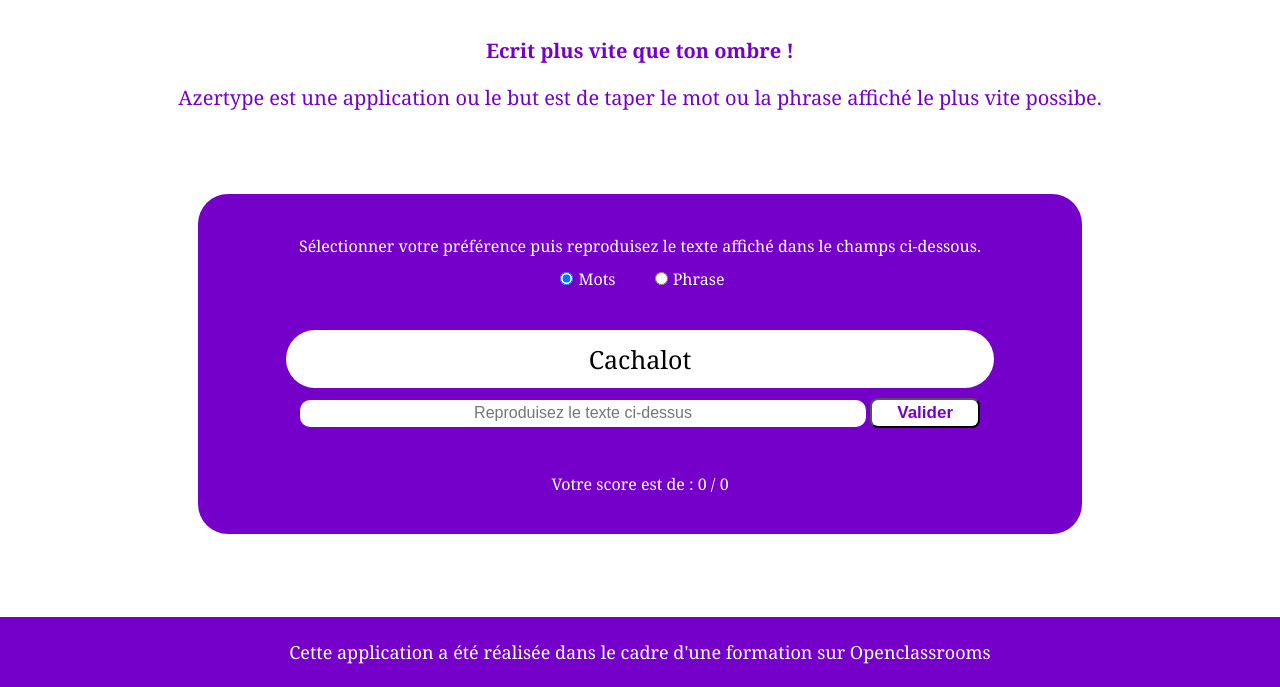
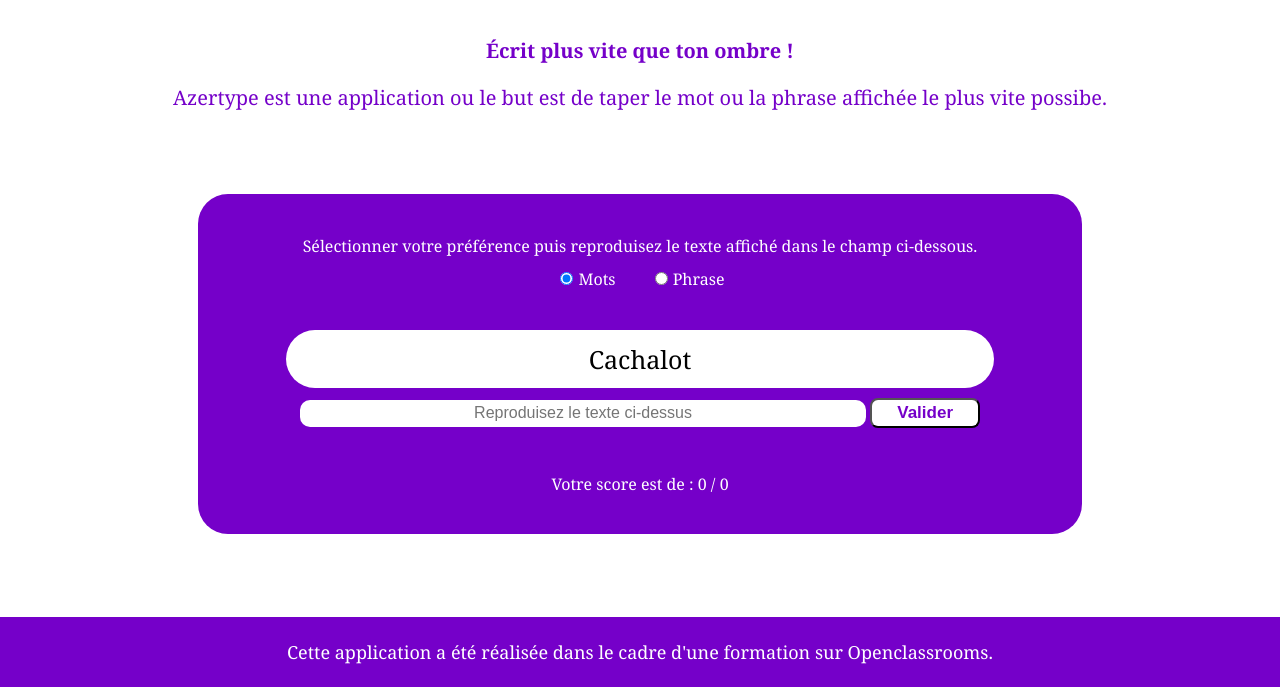
Before and after one commit to LloydHawkeye/AzerType, a plain HTML site: page index.html in a window 1280 px wide. Shown: the part 113-800 px from the top of the page. Drawn offline with Linux system fonts and the light colour scheme.

Commit message:
Correction typographique

```diff
--- a/index.html
+++ b/index.html
@@ -14,14 +14,14 @@
     <header>
     <h1>AzerType</h1>
     <div class="header">
-        <h2>Ecrit plus vite que ton ombre !</h2>
-        <p>Azertype est une application ou le but est de taper le mot ou la phrase affiché le plus vite possibe.</p>
+        <h2>Écrit plus vite que ton ombre !</h2>
+        <p>Azertype est une application ou le but est de taper le mot ou la phrase affichée le plus vite possibe.</p>
     </div>
     </header>
 
     <main>
         <div class="option">
-            <p>Sélectionner votre préférence puis reproduisez le texte affiché dans le champs ci-dessous.</p>
+            <p>Sélectionner votre préférence puis reproduisez le texte affiché dans le champ ci-dessous.</p>
             <input type="radio" name="preference" id="mots" value="mots" checked><label for="mots">Mots</label>
             <input type="radio" name="preference" id="phrase" value="phrase"><label for="phrase">Phrase</label>
         </div>
@@ -40,7 +40,7 @@
 
     <footer>
         <div class="infos-footer">
-            <p>Cette application a été réalisée dans le cadre d'une formation sur Openclassrooms</p>
+            <p>Cette application a été réalisée dans le cadre d'une formation sur Openclassrooms.</p>
         </div>
     </footer>
 </body>
```
